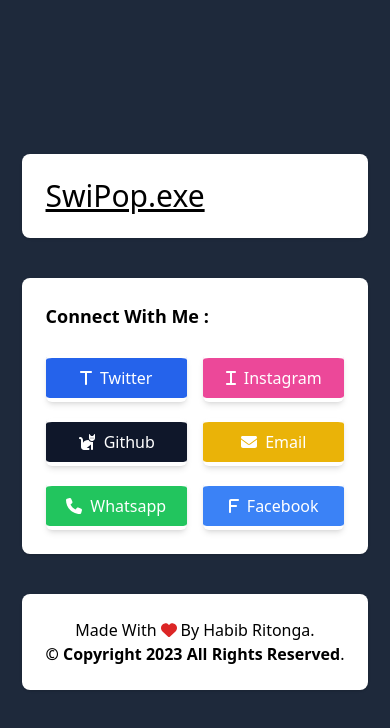
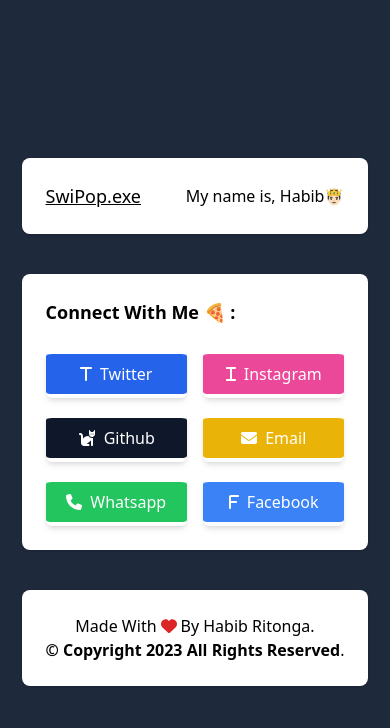
Before and after one commit to mhdnaufalhartg/SwiPop, a React (Vite) app: page / in a window 390 px wide. Shown: the top 728 px of the page. Built offline with nearby package versions, Linux system fonts and the light colour scheme.

Commit message:
deploy keenam

```diff
--- a/src/components/Card/CardBody.jsx
+++ b/src/components/Card/CardBody.jsx
@@ -29,7 +29,7 @@
   };
   return (
     <div className="bg-white p-6 lg:p-8 shadow rounded-lg mt-10">
-      <h1 className="font-bold text-lg lg:text-xl">Connect With Me :</h1>
+      <h1 className="font-bold text-lg lg:text-xl">Connect With Me 🍕 :</h1>
       <div className="brand pt-6 grid grid-cols-2 sm:grid-cols-3 lg:grid-cols-3 xl:grid-cols-3 gap-y-4 gap-x-4 lg:gap-x-6">
         <Button
           text={"Twitter"}
--- a/src/components/Card/CardHeader.jsx
+++ b/src/components/Card/CardHeader.jsx
@@ -2,8 +2,11 @@
   return (
     <div className="bg-white p-6 lg:p-8 shadow rounded-lg ">
       <div className="flex justify-between">
-        <h1 className="text-3xl sm:text-xl lg:text-2xl underline ">
+        <h1 className="text-lg sm:text-xl lg:text-2xl underline ">
           SwiPop.exe
+        </h1>
+        <h1 className=" text-lead sm:text-lead lg:text-lead flex items-center ">
+          My name is, Habib🤴🏻
         </h1>
       </div>
     </div>
```
